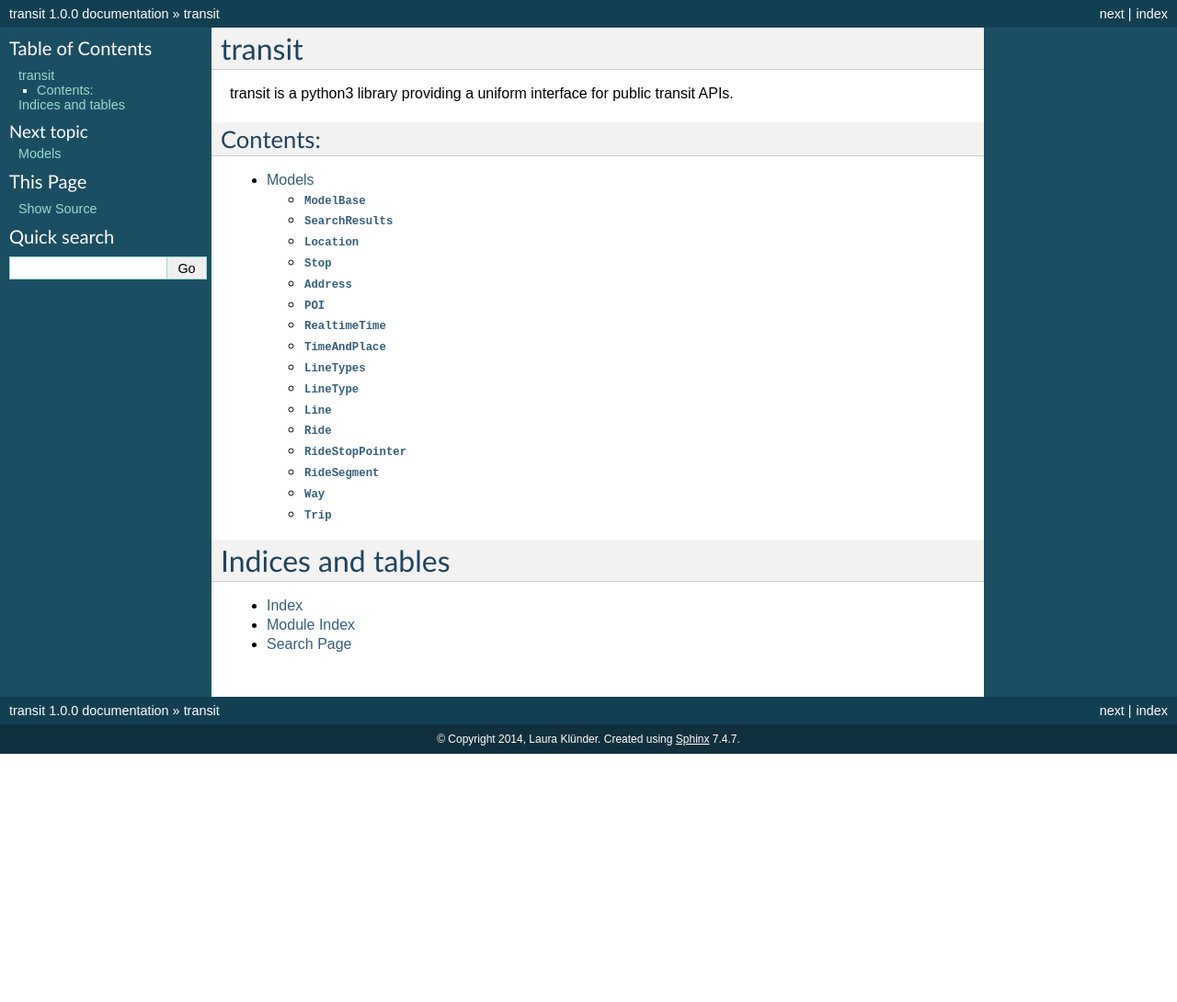
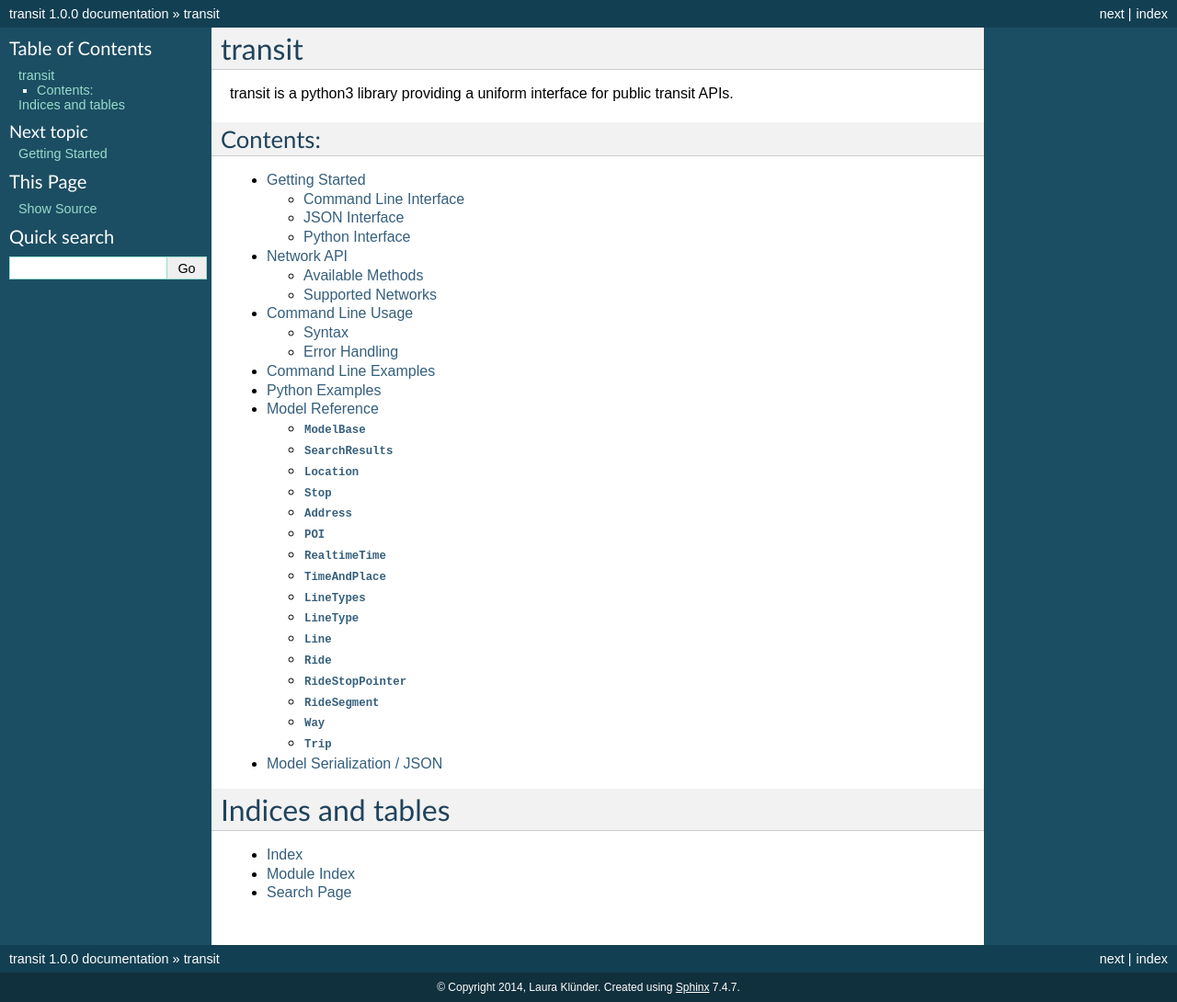
Before and after one commit to codingcatgirl/choo, a Sphinx documentation site: the page built from docs/index.rst, in a window 1280 px wide. Shown: the whole page at 92% size. Built offline with Sphinx 7.4.7, drawn with Linux system fonts in a browser that asks for light colours; before the commit the page ends 900 px from its top, so only the background shows below that; some of the changed lines change nothing that is shown.

Commit message:
new docs: basic content scructure and getting started

```diff
--- a/docs/index.rst
+++ b/docs/index.rst
@@ -9,7 +9,13 @@ Contents:
 .. toctree::
    :maxdepth: 2
 
+   transit/start
+   transit/api
+   transit/cli
+   transit/cliexamples
+   transit/pyexamples
    transit/models
+   transit/serializing
 
 
 
--- /dev/null
+++ b/docs/transit/api.rst
@@ -0,0 +1,13 @@
+Network API
+===========
+
+Available Methods
+-----------------
+
+TBA
+
+
+Supported Networks
+------------------
+
+TBA
--- /dev/null
+++ b/docs/transit/cli.rst
@@ -0,0 +1,13 @@
+Command Line Usage
+==================
+
+Syntax
+------
+
+TBA
+
+
+Error Handling
+--------------
+
+TBA
--- /dev/null
+++ b/docs/transit/cliexamples.rst
@@ -0,0 +1,4 @@
+Command Line Examples
+==========================
+
+TBA
--- a/docs/transit/models.rst
+++ b/docs/transit/models.rst
@@ -1,5 +1,5 @@
-Models
-======
+Model Reference
+===============
 
 transit is composed using a lot of models.
 
--- /dev/null
+++ b/docs/transit/pyexamples.rst
@@ -0,0 +1,4 @@
+Python Examples
+====================
+
+TBA
--- /dev/null
+++ b/docs/transit/serializing.rst
@@ -0,0 +1,4 @@
+Model Serialization / JSON
+==========================
+
+TBA
--- /dev/null
+++ b/docs/transit/start.rst
@@ -0,0 +1,234 @@
+Getting Started
+===============
+
+Command Line Interface
+----------------------
+
+To get startet, let's look up Essen Hauptbahnhof in the VRR network using the command line interface.
+
+To do so, we first have to describe Essen Hauptbahnhof as a ``Stop``:
+
+.. code-block:: json
+
+    ["Stop", {
+        "name": "Essen Hauptbahnhof"
+    }]
+
+The outer list describes the data type (``Stop``) and the data.
+
+Now we pass this data to the API.
+
+.. code-block::
+
+    transit VRR get_stop essen.json
+
+The API method ``get_stop`` tries to get as much information as possible about a given stop with only one request to the server.
+
+.. code-block::
+
+    Stop
+      country: de
+      city: Essen
+      name: Hauptbahnhof
+      coords: (51.451139, 7.012937)
+      lines:
+        RB40 → Hagen Hauptbahnhof (by Abellio Zug in vrr)
+        RE 14 → Borken, Bahnhof (by None in owl)
+        […]
+      rides:
+        13:11 +4   4     107 → Essen Bredeney
+        13:13      3     SB16 → Bottrop Feldhausen Bf
+        13:13      3     U18 → Essen Berliner Platz
+        […]
+
+As you can see, the API returned a Stop with more information. Luckily for us, it even gave us the lines and rides attribute, which is not guaranteed by the ``get_stop`` method (but is guaranteed by ``get_stop_rides``). The result should be self explanatory.
+
+JSON Interface
+--------------
+
+If you want to process the data you want it in a easily parsable format and you want it complete. So let's do that and look at what we get.
+
+.. code-block::
+
+    transit VRR get_stop --json-noraw essen.json
+
+The ``--json-noraw`` argument suppresses the raw data (XML or whatever the backend sends) in the JSON as it would make the output even larger. If you want to pass the json output back to the Interface, you should (but do not have to) use ``--json``.
+
+If you set the filename to ``-`` you can pass the data via STDIN.
+
+.. code-block:: json
+
+    ["Stop", {
+        "_ids": {"vrr": 20009289},
+        "country": "de",
+        "city": "Essen",
+        "name": "Hauptbahnhof",
+        "coords": ["tuple", [51.451139, 7.012937]],
+        "lines": [
+            ["Line", {
+                "_ids": {},
+                "name": "RB40",
+                "product": "Abellio-Zug",
+                "shortname": "RB40",
+                "linetype": ["LineType", "localtrain"],
+                "last_stop": ["Stop", {
+                    "_ids": {"vrr": 20002007},
+                    "country": "de",
+                    "city": null,
+                    "name": "Hagen Hauptbahnhof"
+                }],
+                "route": "Essen - Bochum - Witten - Hagen",
+                "operator": "Abellio Zug",
+                "network": "vrr"
+            }]
+        ],
+        "rides": [
+            ["RideSegment", {
+                "origin": 2,
+                "ride": ["Ride", {
+                    "_ids": {"vrr": "vrr:11106: :R:j14"},
+                    "number": "11106",
+                    "stops": [
+                        ["TimeAndPlace", {
+                            "_ids": {},
+                            "stop": ["Stop", {
+                                "_ids": {},
+                                "country": "de",
+                                "city": null,
+                                "name": "Essen Helenenstr. Schleife"
+                            }]
+                        }],
+                        null,
+                        ["TimeAndPlace", {
+                            "_ids": {},
+                            "departure": ["RealtimeTime", {
+                                "_ids": {},
+                                "time": ["datetime", "2014-12-15 13:24"],
+                                "delay": ["timedelta", 120]
+                            }],
+                            "stop": ["Stop", {
+                                "_ids": {"vrr": 20009289},
+                                "lines": [],
+                                "rides": [],
+                                "coords": ["tuple", [51.451139, 7.012937]],
+                                "is_truncated": true,
+                                "city": "Essen",
+                                "country": "de",
+                                "name": "Hauptbahnhof"
+                            }],
+                            "platform": "1",
+                            "coords": ["tuple", [51.449839, 7.01262]]
+                        }],
+                        null,
+                        ["TimeAndPlace", {
+                            "_ids": {},
+                            "stop": ["Stop", {
+                                "_ids": {"vrr": 20009832},
+                                "country": "de",
+                                "city": null,
+                                "name": "Essen Altenessen Bf Schleife"
+                            }]
+                        }]
+                    ],
+                    "line": ["Line", {
+                        "_ids": {},
+                        "name": "Stra\u00dfenbahn 106",
+                        "product": "Stra\u00dfenbahn",
+                        "operator": "EVAG Strab",
+                        "shortname": "106",
+                        "linetype": ["LineType", "tram"],
+                        "route": "Bergeborbeck - Helenenstr. - R\u00fcttenscheid - Essen Hbf - Altenessen",
+                        "network": "vrr"
+                    }]
+                }],
+            }]
+        ]
+    }]
+
+Although this is the same type of data it is much more detailed.
+First, we can see that the API returns a stop – the stop we gave as input – but with much more information.
+
+**Stop**
+    The stop now is defined by it's correct ``country``, ``city`` and ``name`` attribute.
+    Also, we have its coordinates now. In the ``_ids`` attribute you can find its ids.
+    This ID would be enough to identify the stop. Our input JSON could also have been ``["Stop", {"_ids": {"vrr": 20009289}}]`` with the same result.
+
+**Line**
+    In the ``lines`` attribute all lines that can be reached from this stop are listed. In this excerpt, only one line is listed.
+    Note that in its ``last_stop`` attribute the stop is not fully described: The ``city`` attribute is null.
+    **Every attribute that has no data available will be missing or null.**
+    To get the full information about this Stop, you would also pass it to the ``get_stop`` method.
+
+In the ``rides`` attribute the next rides that pass this station are listed. To understand this, let's talk about how rides work:
+
+**RideSegment**
+    A ride is a journey of a train, bus, or similar from its first stop to its last stop.
+    In most cases, we are only interested in a part of this journey – from where you enter the train/bus/etc. to where you leave it.
+    That part is called a RideSegment – it consists of a ``ride`` and the start (``origin``) and end (``destination``) point of the segment.
+
+**Ride**
+    A ride primarily consists of a list of TimeAndPlace objects. Mosts of the time not all stops of the ride are known.
+    This is why the ride in this example only consists of 3 TimeAndPlace objects, the origin of the ride, our stop and the destination of the ride.
+    The ``null`` items in between them mean that there may be missing stops between.
+    If the TimeAndPlace object directly before and after the ``null`` items are about the same stop, they might be the same.
+    To get all information about a ride, use the ``get_ride`` method.
+
+    Our stop is also listed in the ride. Because it is listed as a indirect child of itself, it gets the ``"is_truncated": true`` parameter.
+    This means that objects that can lead to more children will not be listed. Here, the ``lines`` and ``rides`` attributes are empty lists.
+
+**TimeAndPlace**
+    A time and place object describes the time, stop and platform and coordinates where a ride meets a stop.
+
+**RealtimeTime**
+    Points in time are always given as a RealtimeTime object.
+    A real time time object consists of a ``time`` attribute``, which is always a ``datetime`` object in the ``YYYY-MM-DD HH:MM`` format and an optional ``delay`` attribute, which is the currently expected delay as a ``timedelta`` object in seconds.
+
+    If the ``delay`` attribute is missing, no real time data is available. If the ride is on time the delay will be 0 seconds.
+
+Python Interface
+----------------
+
+Let's see how you would access this via the Python interface. **Every attribute that has no data available will be None.**
+
+.. code-block:: python
+
+    from transit.models import Stop
+    import transit.networks
+
+    essen = Stop(name='Essen Hauptbahnhof')
+    vrr = networks.network('VRR')
+
+    essen = vrr.get_stop_rides(essen)
+    print(essen.city)  # Essen
+    print(essen.name)  # Hauptbahnhof
+
+    # iterates through all lines
+    for line in essen.lines:
+        print(line.shortname)  # RB40 and similar
+
+    # iterates through all rides
+    for ridesegment in essen.rides:
+        ride = ridesegment.ride
+
+        print(ride.number)  # train number or similar
+        print(ride.line.shortname)  # 106 or similar
+
+        # all Ride attributes can also accessed using the RideSegment
+        print(ridesegment.number)  # same as ride.number
+
+        # iterate through all stops of the RideSegment
+        for timeandplace in ridesegment:
+            if timeandplace is not None:  # this is not a gap
+                if timeandplace.departure is not None:  # we now the departure
+                    print(timeandplace.departure.time)  # planned time as datetime.datetime
+                    print(timeandplace.departure.delay)  # expceted delay as datetime.datetimeplanned time as datetime.datetime
+                    print(timeandplace.departure.is_live)  # shortcut for delay is not None
+                    print(timeandplace.departure.livetime)  # expceted time if real time information is available, otherwise planned time
+                print(timeandplace.stop.name) # Hauptbahnhof or similar
+
+        # iterate through all stops of the Ride
+        for timeandplace in ridesegment.ride:
+            # same as above, but without boundaries
+
+        # you can also slice a ride or ride segment to get another ride segment
+        newsegment = ridesegment.ride[1:]
```
